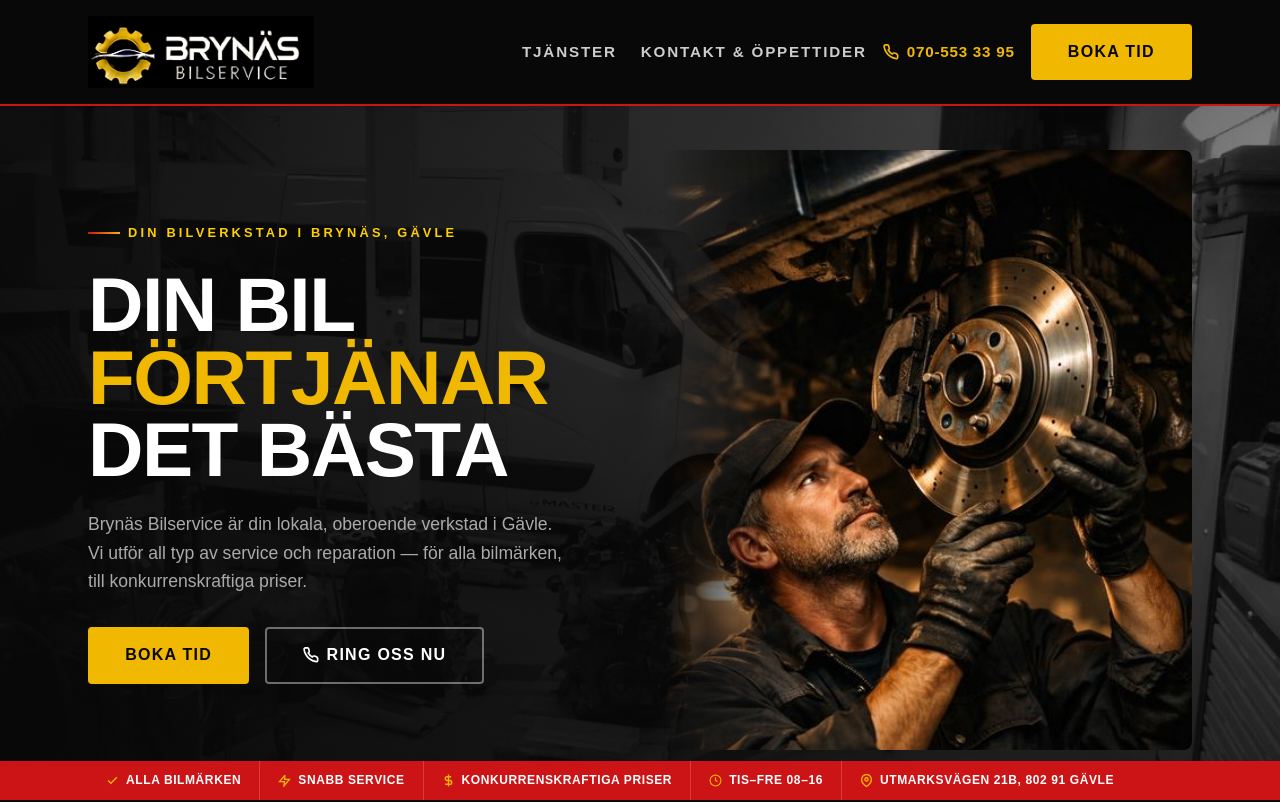
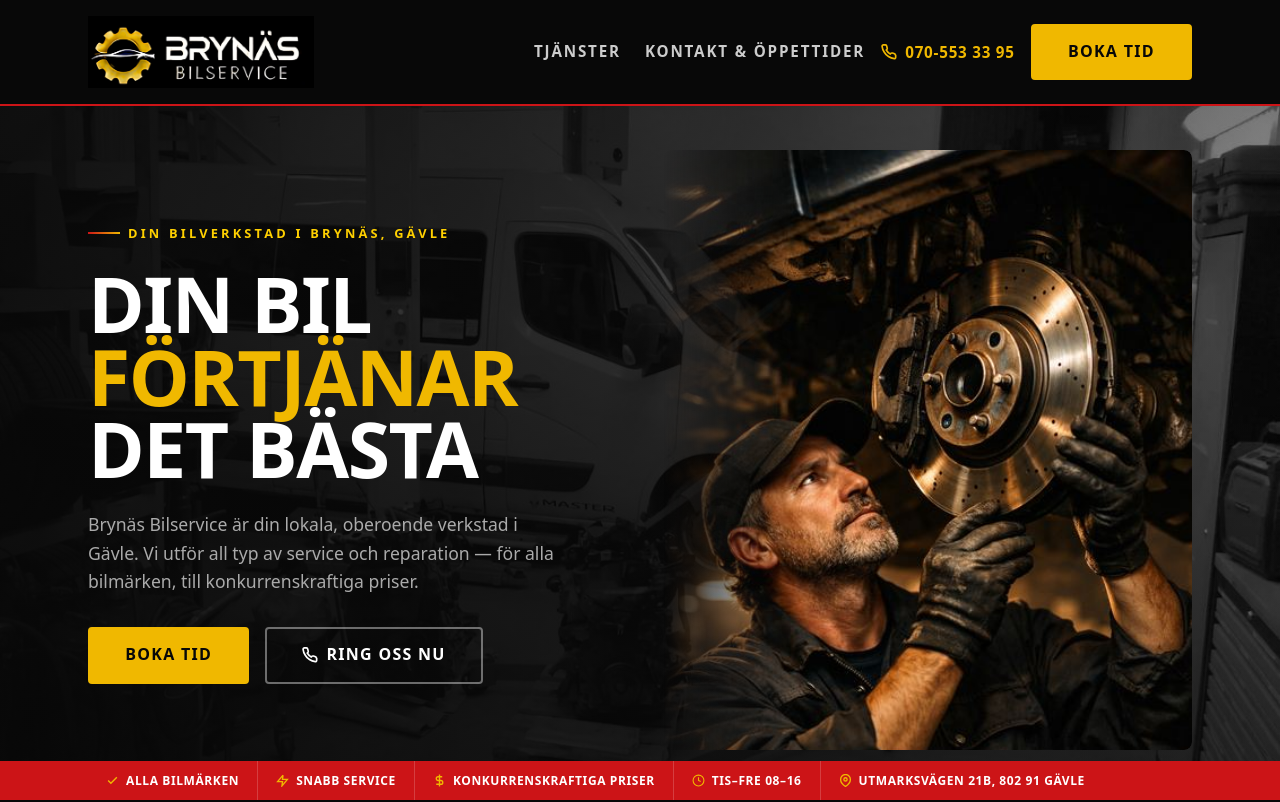
Before and after one commit to FM-Johnny/brynasbilservice, a React (Vite) app in the folder client/: page / in a window 1280 px wide. Shown: the top 802 px of the page. Built offline with nearby package versions, Linux system fonts and the light colour scheme.

Commit message:
Fix: Downgrade to Tailwind CSS v3 for CI compatibility

```diff
--- a/client/package.json
+++ b/client/package.json
@@ -8,9 +8,8 @@
     "preview": "vite preview"
   },
   "dependencies": {
-    "@tailwindcss/postcss": "^4.2.2",
     "@vitejs/plugin-react": "^4.0.0",
-    "autoprefixer": "^10.5.0",
+    "autoprefixer": "^10.4.20",
     "axios": "^1.15.0",
     "classnames": "^2.5.1",
     "date-fns": "^4.1.0",
@@ -18,7 +17,7 @@
     "react": "^18.2.0",
     "react-datepicker": "^9.1.0",
     "react-dom": "^18.2.0",
-    "tailwindcss": "^4.2.2"
+    "tailwindcss": "^3.4.17"
   },
   "devDependencies": {
     "@types/axios": "^0.9.36",
--- a/client/src/css/index.css
+++ b/client/src/css/index.css
@@ -1,9 +1,6 @@
-@import "tailwindcss";
-
-@theme {
-  --font-heading: 'Exo 2', sans-serif;
-  --font-body: 'Barlow', sans-serif;
-}
+@tailwind base;
+@tailwind components;
+@tailwind utilities;
 
 :root {
   --color-black: #080808;
--- a/client/tailwind.config.js
+++ b/client/tailwind.config.js
@@ -4,7 +4,12 @@ module.exports = {
     "./src/**/*.{js,ts,jsx,tsx}"
   ],
   theme: {
-    extend: {},
+    extend: {
+      fontFamily: {
+        heading: ["'Exo 2'", 'sans-serif'],
+        body: ['Barlow', 'sans-serif'],
+      },
+    },
   },
   plugins: [],
 };
```
Also changed, not shown: 1 other file (tests, documents, lock files or other folders).
